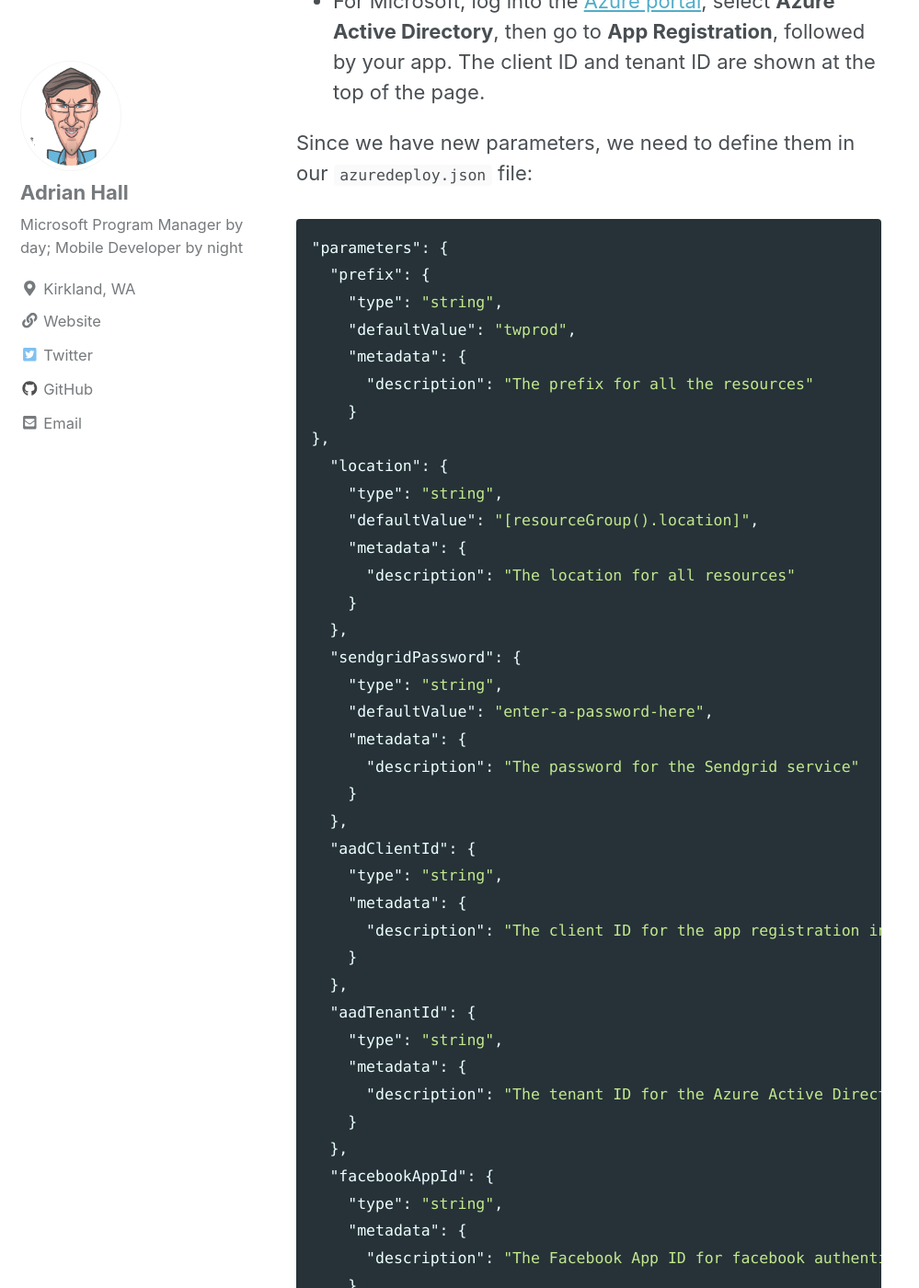
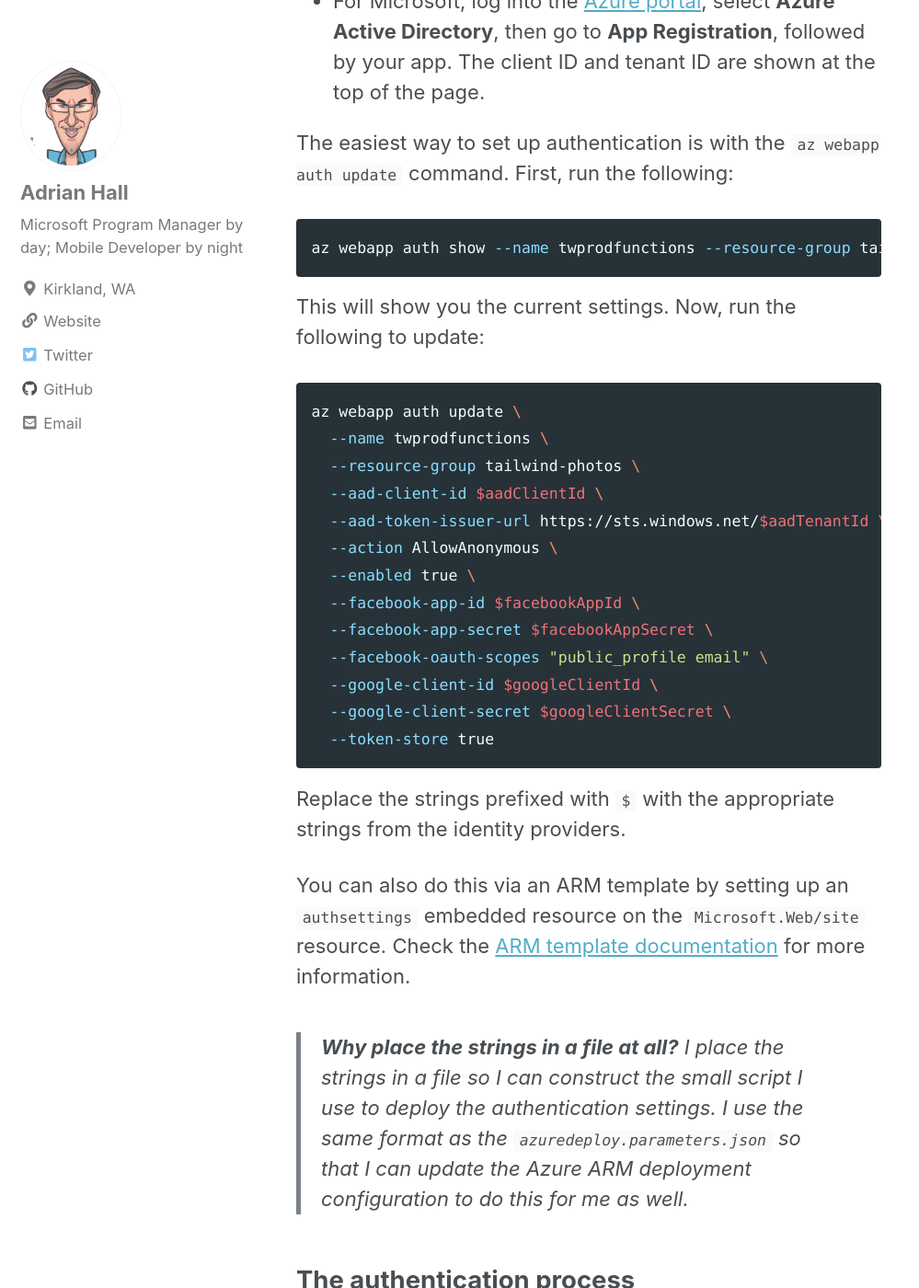
Before and after one commit to adrianhall/adrianhall.github.io, a Jekyll site: the page built from _posts/2019-09-10-tailwind-photos-7.md, in a window 1280 px wide and 1400 px high, scrolled down 2527 px. Shown: the whole window at 92% size, without its empty margins (0-999 px from the left). Built offline with Jekyll 4.4.1, drawn with Linux system fonts in a browser that asks for light colours; nearby versions of some CDN libraries; comment, search, counter and statistics services are not loaded; some of the changed text lies outside the part shown.

Commit message:
Updated blog

```diff
--- a/_posts/2019-09-10-tailwind-photos-7.md
+++ b/_posts/2019-09-10-tailwind-photos-7.md
@@ -55,146 +55,35 @@ Replace the "something" with the real values from your configuration.  You can f
 * For Google, go to the [API Console](https://console.developers.google.com/), select your app, then **Credentials**, select the web client for Google Sign-in.  The Client ID and secret are shown at the top of the page.
 * For Microsoft, log into the [Azure portal](https://portal.azure.com), select **Azure Active Directory**, then go to **App Registration**, followed by your app.  The client ID and tenant ID are shown at the top of the page.
 
-Since we have new parameters, we need to define them in our `azuredeploy.json` file:
+The easiest way to set up authentication is with the `az webapp auth update` command.  First, run the following:
 
-{% highlight json %}
-"parameters": {
-  "prefix": {
-    "type": "string",
-    "defaultValue": "twprod",
-    "metadata": {
-      "description": "The prefix for all the resources"
-    }
-},
-  "location": {
-    "type": "string",
-    "defaultValue": "[resourceGroup().location]",
-    "metadata": {
-      "description": "The location for all resources"
-    }
-  },
-  "sendgridPassword": {
-    "type": "string",
-    "defaultValue": "enter-a-password-here",
-    "metadata": {
-      "description": "The password for the Sendgrid service"
-    }
-  },
-  "aadClientId": {
-    "type": "string",
-    "metadata": {
-      "description": "The client ID for the app registration in Azure Active Directory"
-    }
-  },
-  "aadTenantId": {
-    "type": "string",
-    "metadata": {
-      "description": "The tenant ID for the Azure Active Directory that holds the app registration"
-    }
-  },
-  "facebookAppId": {
-    "type": "string",
-    "metadata": {
-      "description": "The Facebook App ID for facebook authentication"
-    }
-  },
-  "facebookAppSecret": {
-    "type": "string",
-    "metadata": {
-      "description": "The Facebook App Secret for facebook authentication"
-    }
-  },
-  "googleClientId": {
-    "type": "string",
-    "metadata": {
-      "description": "The Client ID for google authentication"
-    }
-  },
-  "googleClientSecret": {
-    "type": "string",
-    "metadata": {
-      "description": "The Client Secret for google authentication"
-    }
-  }
-},
+{% highlight bash %}
+az webapp auth show --name twprodfunctions --resource-group tailwind-photos
 {% endhighlight %}
 
-Finally, we need to add some properties to the `Microsoft.Web/sites` resource.  Here is my current site resource definition:
+This will show you the current settings.  Now, run the following to update:
 
-{% highlight json %}
-{
-  "type": "Microsoft.Web/sites",
-  "name": "[variables('functionAppName')]",
-  "apiVersion": "2018-11-01",
-  "location": "[parameters('location')]",
-  "kind": "functionapp",
-  "dependsOn": [
-    "[resourceId('Microsoft.Web/serverfarms', variables('appHostingPlanName'))]",
-    "[resourceId('Microsoft.Insights/components', variables('appInsightsName'))]",
-    "[resourceId('Microsoft.Storage/storageAccounts', variables('storageAccountName'))]"
-  ],
-  "resources": [
-    {
-      "type": "config",
-      "name": "authsettings",
-      "apiVersion": "2018-11-01",
-      "dependsOn": [
-        "[resourceId('Microsoft.Web/sites', variables('functionAppName'))]",
-        "[resourceId('Microsoft.Web/sites/config', variables('functionAppName'), 'appsettings')]"
-      ],
-      "properties": {
-        "siteAuthSettings": {
-          "enabled": true,
-          "defaultProvider": 0,
-          "tokenStoreEnabled": true,
-          "unauthenticatedClientAction": 1,
-          "clientId": "[parameters('aadClientId')]",
-          "issuer": "[concat('https://sts.windows.net/', parameters('aadTenantId'))]"
-        }
-      }
-    },
-    {
-      "type": "config",
-      "name": "appsettings",
-      "apiVersion": "2018-11-01",
-      "dependsOn": [
-        "[resourceId('Microsoft.Web/sites', variables('functionAppName'))]",
-        "[resourceId('Microsoft.Insights/components', variables('appInsightsName'))]"
-      ],
-      "properties": {
-        "AzureWebJobsDashboard": "[concat('DefaultEndpointsProtocol=https;AccountName=', variables('storageAccountName'), ';AccountKey=', listKeys(variables('storageAccountId'),'2019-04-01').keys[0].value)]",
-        "AzureWebJobsStorage": "[concat('DefaultEndpointsProtocol=https;AccountName=', variables('storageAccountName'), ';AccountKey=', listKeys(variables('storageAccountId'),'2019-04-01').keys[0].value)]",
-        "WEBSITE_CONTENTAZUREFILECONNECTIONSTRING": "[concat('DefaultEndpointsProtocol=https;AccountName=', variables('storageAccountName'), ';AccountKey=', listKeys(variables('storageAccountId'),'2019-04-01').keys[0].value)]",
-        "WEBSITE_CONTENTSHARE": "[toLower(variables('functionAppName'))]",
-        "FUNCTIONS_EXTENSION_VERSION": "~2",
-        "WEBSITE_NODE_DEFAULT_VERSION": "10.14.1",
-        "APPINSIGHTS_INSTRUMENTATIONKEY": "[reference(resourceId('Microsoft.Insights/components/', variables('appInsightsName')), '2018-05-01-preview').InstrumentationKey]",
-        "FUNCTIONS_WORKER_RUNTIME": "[variables('functionAppRuntime')]"
-      }
-    }
-  ],
-  "properties": {
-    "serverFarmId": "[resourceId('Microsoft.Web/serverfarms', variables('appHostingPlanName'))]",
-    "siteConfig": {
-      "ftpsState": "Disabled"
-    }
-  }
-}
+{% highlight bash %}
+az webapp auth update \
+  --name twprodfunctions \
+  --resource-group tailwind-photos \
+  --aad-client-id $aadClientId \
+  --aad-token-issuer-url https://sts.windows.net/$aadTenantId \
+  --action AllowAnonymous \
+  --enabled true \
+  --facebook-app-id $facebookAppId \
+  --facebook-app-secret $facebookAppSecret \
+  --facebook-oauth-scopes "public_profile email" \
+  --google-client-id $googleClientId \
+  --google-client-secret $googleClientSecret \
+  --token-store true
 {% endhighlight %}
 
-> **TODO** This resource definition does not work just yet, so I specified the auth settings manually through the portal instead.  Really want to do everything via ARM though.
+Replace the strings prefixed with `$` with the appropriate strings from the identity providers.
 
-We can now deploy this new template to update the existing deployment:
+You can also do this via an ARM template by setting up an `authsettings` embedded resource on the `Microsoft.Web/site` resource.  Check the [ARM template documentation](https://docs.microsoft.com/en-us/azure/templates/microsoft.web/2018-11-01/sites/config-authsettings) for more information.
 
-{% highlight bash %}
-az group deployment create \
-  --name prod \
-  --resource-group tailwind-photos \
-  --template-file azuredeploy.json \
-  --parameters @azuredeploy.parameters.json
-{% endhighlight %}
-
-Now, go get a cup of coffee as this will take a while!  Once done, check out the **Authentication / Authorization** section of your function app to make sure it's done the job correctly.
+> **Why place the strings in a file at all?**  I place the strings in a file so I can construct the small script I use to deploy the authentication settings.  I use the same format as the `azuredeploy.parameters.json` so that I can update the Azure ARM deployment configuration to do this for me as well.
 
 ## The authentication process
 
```
Also changed, not shown: other parts of _posts/2019-09-10-tailwind-photos-7.md (+1 -3 lines).
